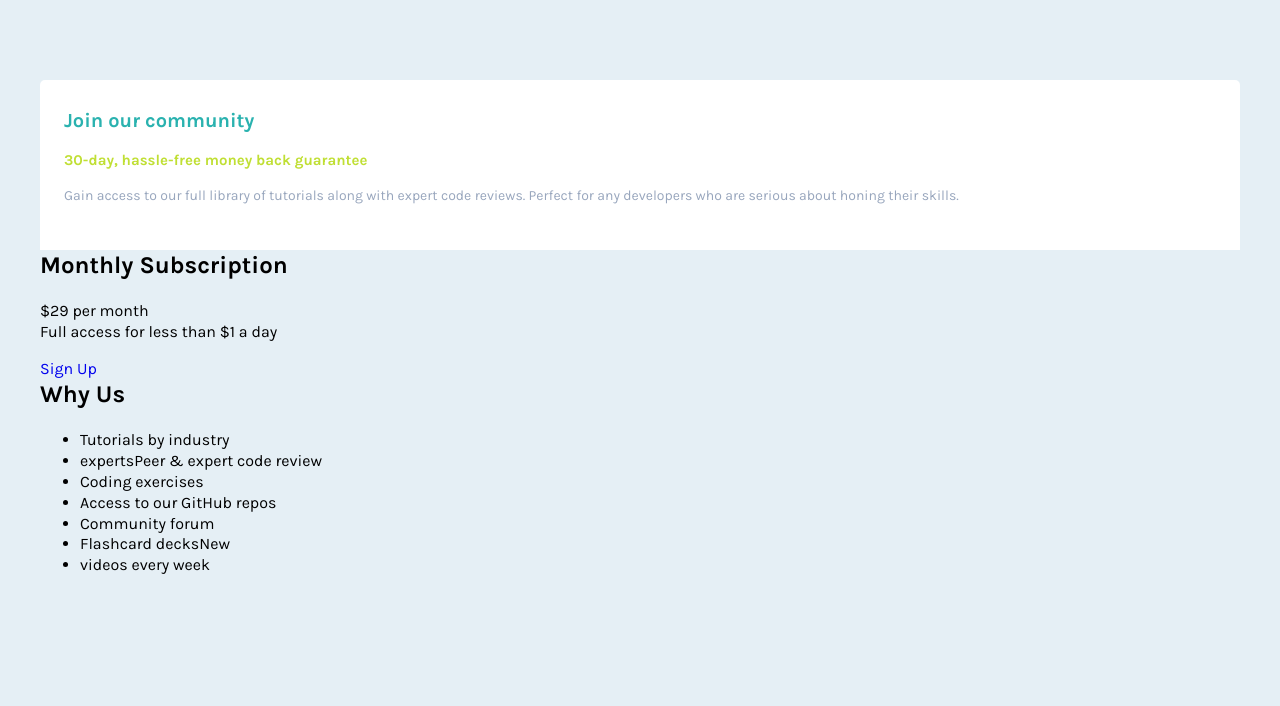
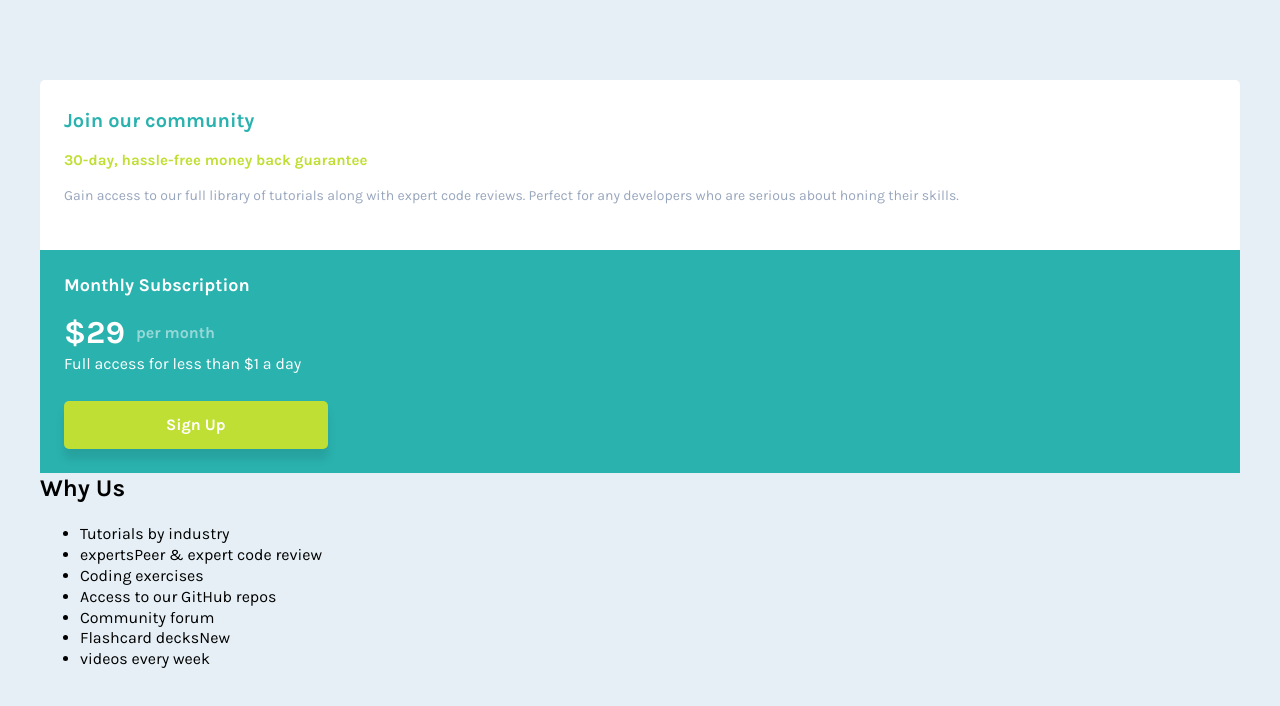
Before and after one commit to aizazjk02/fem-single-price-component, a website built with Vite: page index.html in a window 1280 px wide. Built offline with nearby package versions, Linux system fonts and the light colour scheme.

Commit message:
feat: add styles for subscription section

```diff
--- a/index.html
+++ b/index.html
@@ -16,7 +16,9 @@
     <article>
       <section class="community">
         <h2 class="community__heading">Join our community</h2>
-        <h3 class="community__subheading">30-day, hassle-free money back guarantee</h3>
+        <h3 class="community__subheading">
+          30-day, hassle-free money back guarantee
+        </h3>
         <p class="community__description">
           Gain access to our full library of tutorials along with expert code
           reviews. Perfect for any developers who are serious about honing their
@@ -24,17 +26,17 @@
         </p>
       </section>
       <section class="subscription">
-        <h2>Monthly Subscription</h2>
+        <h2 class="subscription__heading">Monthly Subscription</h2>
         <div class="subscription__price">
-          <span> $29 </span>
-          per month
+          $29
+          <span> per month </span>
         </div>
-        <p>Full access for less than $1 a day</p>
+        <p class="subscription__info">Full access for less than $1 a day</p>
         <a href="#" class="subscription__btn"> Sign Up </a>
       </section>
       <section class="why">
-        <h2>Why Us</h2>
-        <ul>
+        <h2 class="why__heading">Why Us</h2>
+        <ul class="why__features">
           <li>Tutorials by industry</li>
           <li>expertsPeer & expert code review</li>
           <li>Coding exercises</li>
--- a/style.css
+++ b/style.css
@@ -71,3 +71,36 @@ article {
   line-height: 1.625;
   font-size: 0.875rem /* 14px -> .875rem */;
 }
+
+.subscription {
+  padding: 1.5rem /* 24px -> 1.5rem */;
+  background-color: var(--clr-cyan);
+  color: var(--clr-white);
+}
+
+.subscription__heading {
+  font-size: 1.125rem /* 18px -> 1.125rem */;
+}
+.subscription__price {
+  display: flex;
+  align-items: center;
+  gap: .6875rem /* 11px -> .6875rem */;
+  font-size: 2rem /* 32px -> 2rem */;
+  font-weight: 700;
+}
+.subscription__price span {
+  font-size: 1rem /* 16px -> 1rem */;
+  opacity: .5;
+}
+.subscription__info {
+  margin-bottom: 1.625rem /* 26px -> 1.625rem */;
+}
+.subscription__btn {
+  display: inline-block;
+  background-color: var(--clr-bright-yellow);
+  color: var(--clr-white);
+  padding: .875rem 6.375rem;
+  font-weight: 700;
+  border-radius: .3125rem /* 5px -> .3125rem */;
+  box-shadow: 0px 10px 10px 0px rgba(0, 0, 0, 0.10);
+}
```
